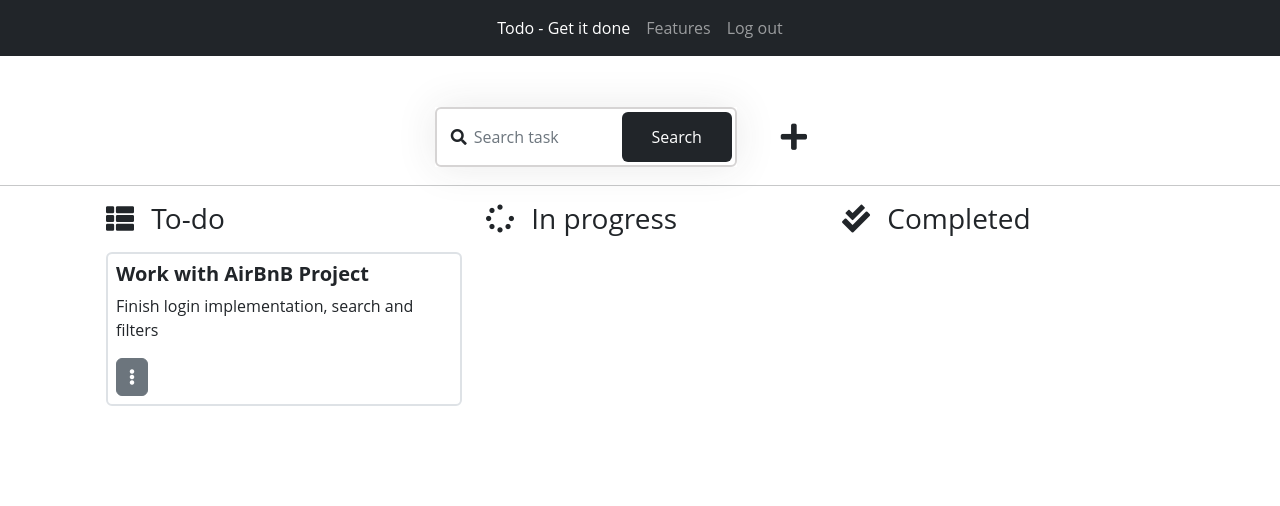
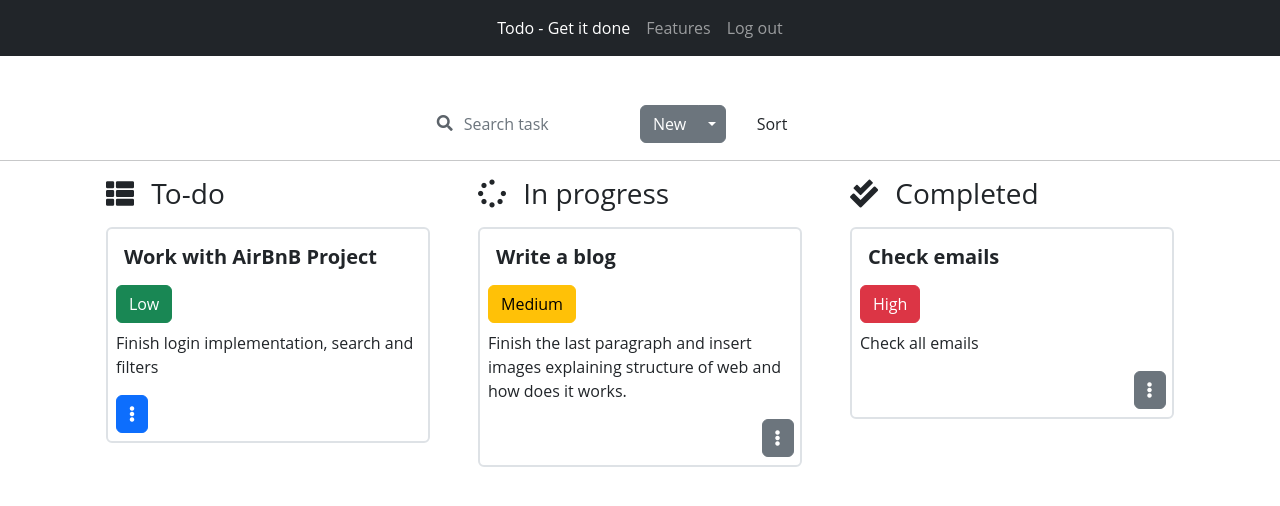
Before and after one commit to KristiSeraj/todo-app, a plain HTML site: page views/profile.html in a window 1280 px wide. Drawn offline with nearby package versions, Linux system fonts and the light colour scheme.

Commit message:
changes on profile tasks

```diff
--- a/views/profile.html
+++ b/views/profile.html
@@ -36,16 +36,28 @@
     </header>
 
     <!-- Search and add button -->
-    <div class="row d-flex justify-content-center align-items-center mt-5">
-      <div class="col-md-3">
+    <div class="d-flex justify-content-center align-items-center mt-5">
+      <div class="col-md-2">
         <div class="search">
           <i class="fas fa-search"></i>
           <input type="text" class="form-control" placeholder="Search task" aria-label="Search">
-          <button class="btn">Search</button>
         </div>
       </div>
       <div class="col-1">
-        <button class="addBtn"><i class="fas fa-plus"></i></button>
+        <div class="btn-group">
+          <button type="button" class="btn btn-secondary">New</button>
+          <button type="button" class="btn btn-secondary dropdown-toggle dropdown-toggle-split" data-bs-toggle="dropdown" aria-expanded="false">
+            <span class="visually-hidden">Toggle Dropdown</span>
+          </button>
+          <ul class="dropdown-menu">
+            <li><a class="dropdown-item" href="#">Category</a></li>
+            <li><a class="dropdown-item" href="#">Task</a></li>
+          </ul>
+        </div>
+      </div>
+
+      <div class="col-1 sort">
+        <button type="button" class="btn sortBtn">Sort</button>
       </div>
     </div>
     <hr>
@@ -53,32 +65,80 @@
     <!-- Categories -->
 
     <!-- Task process -->
+    <!-- TODO -->
     <div class="container">
       <div class="d-flex">
         <div class="col mx-4">
           <h3 class="mb-3"><i class="fas fa-th-list"></i> To-do</h3>
           <div class="col border border-2 rounded p-2">
-            <h5 class="fw-bold">Work with AirBnB Project</h5>
+            <h5 class="fw-bold p-2">Work with AirBnB Project</h5>
+            <h6 class="btn btn-success">Low</h6>
             <p class="fs-6">
               Finish login implementation, search and filters
             </p>
-            <div class="dropdown">
+            <!-- <div class="dropend ms-auto">
               <button class="btn btn-secondary dropdown-toggle" type="button" id="dropdownMenuButton1" data-bs-toggle="dropdown" aria-expanded="false">
                 <i class="fas fa-ellipsis-v"></i>
               </button>
               <ul class="dropdown-menu" aria-labelledby="dropdownMenuButton1">
-                <li><a class="dropdown-item" href="#">Action</a></li>
-                <li><a class="dropdown-item" href="#">Another action</a></li>
-                <li><a class="dropdown-item" href="#">Something else here</a></li>
+                <li><a class="dropdown-item" href="#">Move to <strong>In progress</strong></a></li>
+                <li><a class="dropdown-item" href="#">Move to <strong>Completed</strong></a></li>
+              </ul>
+            </div> -->
+            <button class="btn btn-primary" type="button" data-bs-toggle="collapse" data-bs-target="#collapseExample" aria-expanded="false" aria-controls="collapseExample">
+              <i class="fas fa-ellipsis-v"></i>
+            </button>
+            <div class="collapse" id="collapseExample">
+              <div class="card card-body">
+                <ul>
+                  <li><a class="dropdown-item" href="#">Move to <strong>In progress</strong></a></li>
+                  <li><a class="dropdown-item" href="#">Move to <strong>Completed</strong></a></li>
+                </ul>
+              </div>
+            </div>
+          </div>
+        </div>
+        <!-- In progress -->
+        <div class="col mx-4">
+          <h3 class="mb-3"><i class="fas fa-spinner"></i> In progress</h3>
+          <div class="col border border-2 rounded p-2">
+            <h5 class="fw-bold p-2">Write a blog</h5>
+            <h6 class="btn btn-warning">Medium</h6>
+            <p class="fs-6">
+              Finish the last paragraph and insert images explaining structure of web and how does it works.
+            </p>
+            <div class="dropend ms-auto">
+              <button class="btn btn-secondary dropdown-toggle" type="button" id="dropdownMenuButton1" data-bs-toggle="dropdown" aria-expanded="false">
+                <i class="fas fa-ellipsis-v"></i>
+              </button>
+              <ul class="dropdown-menu" aria-labelledby="dropdownMenuButton1">
+                <li><a class="dropdown-item" href="#">Move to <strong>To-do</strong></a></li>
+                <li><a class="dropdown-item" href="#">Move to <strong>In progress</strong></a></li>
+                <li><a class="dropdown-item" href="#">Move to <strong>Completed</strong></a></li>
               </ul>
             </div>
           </div>
         </div>
-        <div class="col">
-          <h3 class="mb-3"><i class="fas fa-spinner"></i> In progress</h3>
-        </div>
-        <div class="col">
+        <!-- Completed -->
+        <div class="col mx-4">
           <h3 class="mb-3"><i class="fas fa-check-double"></i> Completed</h3>
+          <div class="col border border-2 rounded p-2">
+            <h5 class="fw-bold p-2">Check emails</h5>
+            <h6 class="btn btn-danger">High</h6>
+            <p class="fs-6">
+              Check all emails
+            </p>
+            <div class="dropend ms-auto">
+              <button class="btn btn-secondary dropdown-toggle" type="button" id="dropdownMenuButton1" data-bs-toggle="dropdown" aria-expanded="false">
+                <i class="fas fa-ellipsis-v"></i>
+              </button>
+              <ul class="dropdown-menu" aria-labelledby="dropdownMenuButton1">
+                <li><a class="dropdown-item" href="#">Move to <strong>To-do</strong></a></li>
+                <li><a class="dropdown-item" href="#">Move to <strong>In progress</strong></a></li>
+                <li><a class="dropdown-item" href="#">Move to <strong>Completed</strong></a></li>
+              </ul>
+            </div>
+          </div>
         </div>
       </div>
     </div>
--- a/views/style/profile.css
+++ b/views/style/profile.css
@@ -3,62 +3,52 @@ body {
 }
 .search {
     position: relative;
-    box-shadow: 0 0 40px rgba(51, 51, 51, .1);
+    box-shadow: none;
 }
 
 .search input {
-    height: 60px;
+    height: 40px;
     text-indent: 25px;
-    border: 2px solid #d6d4d4;
+    border: none;
 }
 
 .search input:focus {
     box-shadow: none;
-    border: 2px solid #212529;
+    border: none;
 }
 
 .search .fa-search {
     position: absolute;
-    top: 22px;
-    left: 16px;
-}
-.search button {
-    position: absolute;
-    top: 5px;
-    right: 5px;
-    height: 50px;
-    width: 110px;
-    background: #212529;
-    color: #fff;
-}
-
-.search button:hover,
-.search .btn:active {
-    background-color: #404244;
-    color: #fff;
-    border: none;
-}
-
-.addBtn {
-    display: inline-block;
-    border: none;
-    padding: 10px 20px;
-    margin: 0;
-    text-decoration: none;
-    background: #fff;
-    color: #212529;
-    text-align: center;
-    font-size: 30px;
-}
-
-.addBtn:hover {
-    color: #404244;
+    top: 11px;
+    left: 10px;
+    color: #5C636A;
 }
 
 h3 .fas {
     margin-right: 10px;
 }
 
-.dropdown-toggle::after {
+.dropend .dropdown-toggle::after {
     display: none;
 }
+
+.dropend{
+    width: 10%;
+}
+
+.sortBtn {
+    display: inline-block;
+    border: none;
+    padding: 5px 10px;
+    margin: 0;
+    text-decoration: none;
+    background: #fff;
+    color: #212529;
+    text-align: center;
+    font-size: 16px;
+}
+
+.sortBtn:hover {
+    background-color: #9ca5ad;
+    color: #fff;
+}
```
